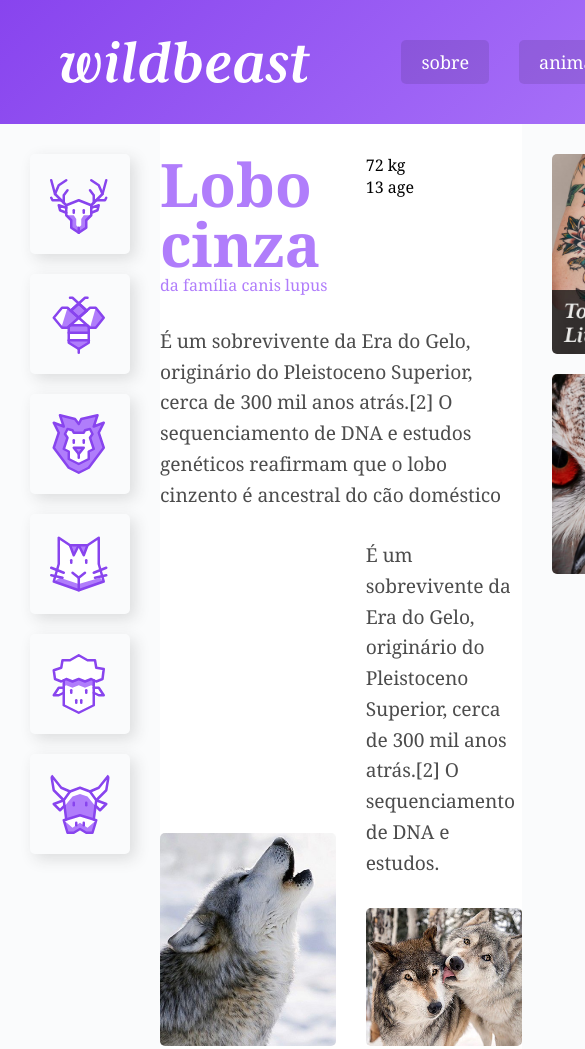
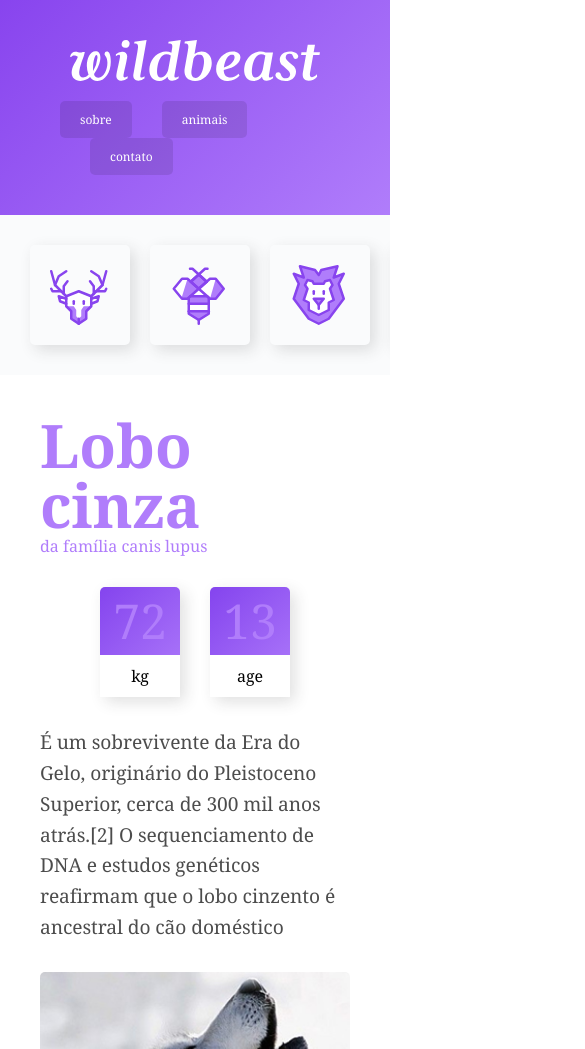
Before and after one commit to DanielRDV/gridProjeto, a plain HTML site: page index.html in a window 390 px wide. Shown: the top 1049 px of the page, 585 px wide, since content can reach past the window. Drawn offline with Linux system fonts and the light colour scheme.

Commit message:
mobile fim, css e html

```diff
--- a/css/style.css
+++ b/css/style.css
@@ -96,6 +96,8 @@ img {
 .sidenav li + li {
   margin-top: 20px;
 }
+
+
 .conteudo-main {
   grid-area: conteudo-main;
   background-color: white;
@@ -106,14 +108,12 @@ img {
   display: grid;
   grid-template-columns: 1fr 1fr;
   gap: 30px;
-
 }
-
-.conteudo-main p {
+ p {
   font-size: 1.2em;
-    line-height: 1.6;
-    letter-spacing: -0.005em;
-    color: rgba(0, 0, 0, 0.7);
+  line-height: 1.6;
+  letter-spacing: -0.005em;
+  color: rgba(0, 0, 0, 0.7);
 }
 
 .titulo {
@@ -130,10 +130,78 @@ img {
   font-size: 0.875em;
   font-style: italic;
 }
+
+
+.caracteristicas {
+  display: flex;
+  align-items: flex-start;
+  gap: 30px;
+}
+
+.caracteristicas > div {
+  width: 80px;
+  text-align: center;
+  background: linear-gradient(135deg, #8444ee, #b07dfb);
+  border-radius: 5px;
+  box-shadow: 5px 5px 15px 0px rgb(44 44 44 / 15%);
+
+}
+
+.caracteristicas span {
+  display: block;
+}
+
+.numero {
+  color: #b07dfb;
+  font-size: 3em;
+  line-height: 1;
+  margin: 10px auto;
+}
+
+.rotulo {
+  background: white;
+  padding-top: 10px;
+  padding-bottom: 10px;
+}
+
+.destaque {
+  font-size: 0.875em;
+  color: #b07dfb;
+  max-width: 16em;
+}
+
+.citacao, .info {
+  padding: 30px;
+  border-radius: 5px;
+  box-shadow: 5px 5px 15px 0px rgba(44, 44, 44, 0.15);
+  background: linear-gradient(135deg, #8844ee, #b07df8);
+}
+
+.info li{
+  color: white;
+  font-family: Courier, monospace;
+  font-size: 1.125em;
+  padding: 15px;
+  border-bottom: 1px solid white;
+
+}
+
+.info li + li:last-child {
+  border: none;
+}
+.citacao p {
+  max-width: 500px;
+  font-size: 1.5em;
+  text-align: center;
+  margin: 0 auto;
+  font-style: italic;
+  color: white;
+}
 .img-1 {
   grid-row: span 2;
   align-self: flex-end;
 }
+
 .img-2 {
   align-self: flex-end;
 }
@@ -163,3 +231,51 @@ img {
   letter-spacing: -0.005em;
   color: white;
 }
+
+@media (max-width: 760px) {
+  .conteudo {
+    grid-template-columns: 100%;
+    grid-template-areas:
+    "header"
+    "sidenav"
+    "conteudo-main"
+    "anuncio"
+    "footer"
+    ;
+  }
+
+  .header {
+    grid-template-columns: auto;
+    justify-items: center;
+  }
+  .header img {
+    margin-bottom: 20px;
+  }
+  .header nav a {
+    font-size: 12px;
+  }
+  .sidenav {
+    overflow-x: auto;
+  }
+
+  .sidenav ul {
+    display: flex;
+    gap: 20px;
+  }
+
+  .sidenav ul li {
+    flex: 1 0 60px;
+    margin: 0;
+
+  }
+
+  .conteudo-main {
+    grid-template-columns: auto;
+    padding: 40px;
+    justify-items: center;
+  }
+  .anuncios {
+    display: flex;
+  }
+
+}
--- a/index.html
+++ b/index.html
@@ -66,7 +66,7 @@
 
         <img class="img-1" src="./img/wolf1.jpg" alt="" />
 
-        <p>
+        <p class="destaque">
           É um sobrevivente da Era do Gelo, originário do Pleistoceno Superior,
           cerca de 300 mil anos atrás.[2] O sequenciamento de DNA e estudos.
         </p>
```
